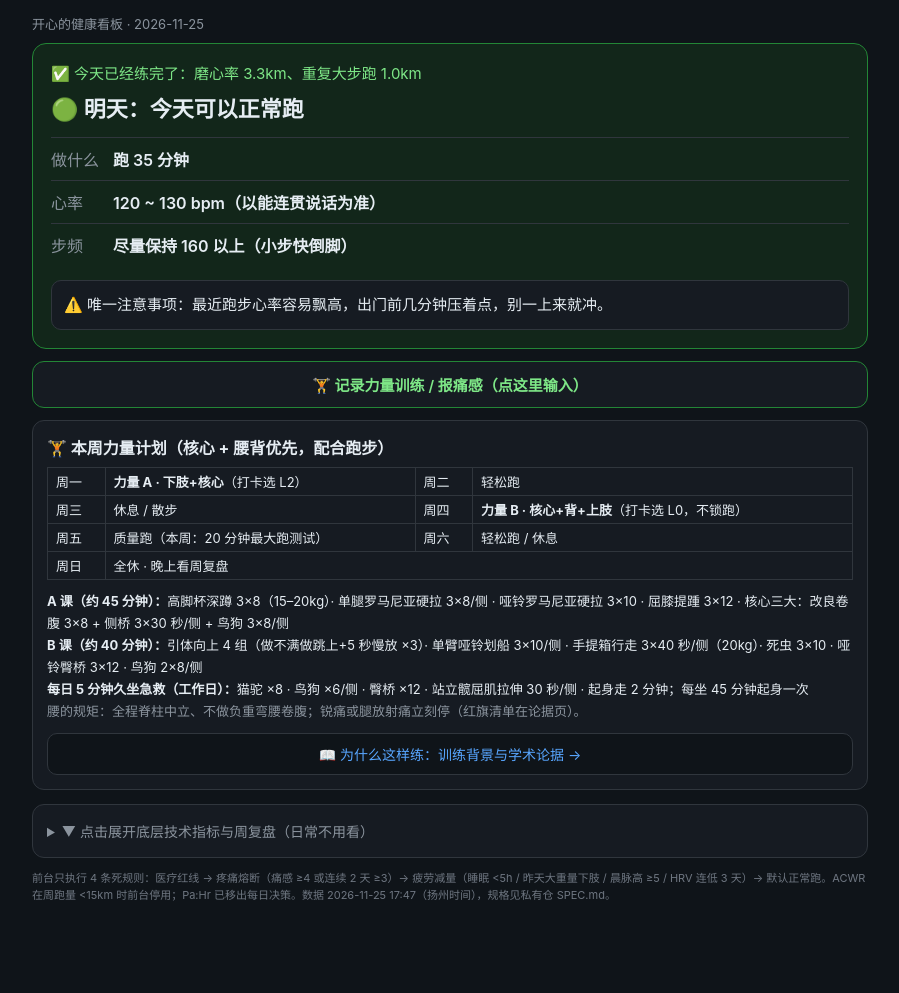
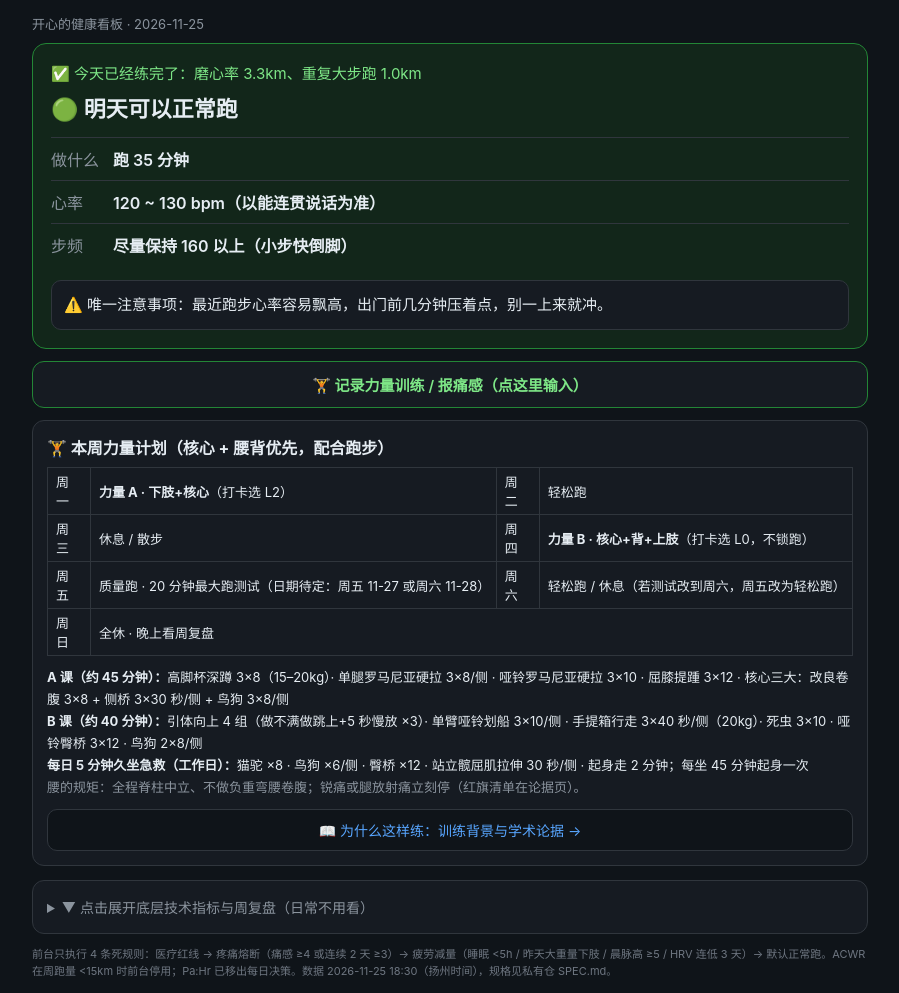
Before and after one commit to MMMMON/garmin-health-board, a plain HTML site: page index.html in a window 1280 px wide. Shown: the whole page, without its empty margins (190-1089 px from the left). Before the commit the page ends 917 px from the top, so only its background shows below. Drawn offline with Linux system fonts and the light colour scheme.

Commit message:
Fix front/backstage contradictions

```diff
--- a/index.html
+++ b/index.html
@@ -26,7 +26,7 @@ table.pt{border-collapse:collapse;margin:6px 0} table.pt td{border:1px solid #30
 </style></head><body>
 <div style="font-size:13px;color:#8b949e;margin:2px 0 10px">开心的健康看板 · 2026-11-25</div>
 <div class="front front">
-<div class='done'>✅ 今天已经练完了：磨心率 3.3km、重复大步跑 1.0km</div><div class='ftitle'>🟢 明天：今天可以正常跑</div>
+<div class='done'>✅ 今天已经练完了：磨心率 3.3km、重复大步跑 1.0km</div><div class='ftitle'>🟢 明天可以正常跑</div>
 <div class="frow"><span class="k">做什么</span><span class="v">跑 35 分钟</span></div>
 <div class="frow"><span class="k">心率</span><span class="v">120 ~ 130 bpm（以能连贯说话为准）</span></div>
 <div class="frow"><span class="k">步频</span><span class="v">尽量保持 160 以上（小步快倒脚）</span></div>
@@ -39,7 +39,7 @@ table.pt{border-collapse:collapse;margin:6px 0} table.pt td{border:1px solid #30
 <table style="border-collapse:collapse;width:100%;font-size:13px">
 <tr><td style="border:1px solid #30363d;padding:4px 8px">周一</td><td style="border:1px solid #30363d;padding:4px 8px"><b>力量 A · 下肢+核心</b>（打卡选 L2）</td><td style="border:1px solid #30363d;padding:4px 8px">周二</td><td style="border:1px solid #30363d;padding:4px 8px">轻松跑</td></tr>
 <tr><td style="border:1px solid #30363d;padding:4px 8px">周三</td><td style="border:1px solid #30363d;padding:4px 8px">休息 / 散步</td><td style="border:1px solid #30363d;padding:4px 8px">周四</td><td style="border:1px solid #30363d;padding:4px 8px"><b>力量 B · 核心+背+上肢</b>（打卡选 L0，不锁跑）</td></tr>
-<tr><td style="border:1px solid #30363d;padding:4px 8px">周五</td><td style="border:1px solid #30363d;padding:4px 8px">质量跑（本周：20 分钟最大跑测试）</td><td style="border:1px solid #30363d;padding:4px 8px">周六</td><td style="border:1px solid #30363d;padding:4px 8px">轻松跑 / 休息</td></tr>
+<tr><td style="border:1px solid #30363d;padding:4px 8px">周五</td><td style="border:1px solid #30363d;padding:4px 8px">质量跑 · 20 分钟最大跑测试（日期待定：周五 11-27 或周六 11-28）</td><td style="border:1px solid #30363d;padding:4px 8px">周六</td><td style="border:1px solid #30363d;padding:4px 8px">轻松跑 / 休息（若测试改到周六，周五改为轻松跑）</td></tr>
 <tr><td style="border:1px solid #30363d;padding:4px 8px">周日</td><td colspan="3" style="border:1px solid #30363d;padding:4px 8px">全休 · 晚上看周复盘</td></tr>
 </table>
 <div style="font-size:13px;line-height:1.7;margin-top:10px">
@@ -58,16 +58,16 @@ table.pt{border-collapse:collapse;margin:6px 0} table.pt td{border:1px solid #30
 配速进化（120–130 心率下的 Z2 跑，越小越快）：<table class='pt'><tr><td>11-02 周</td><td>2 次</td><td>8.95 分/km</td></tr><tr><td>11-09 周</td><td>3 次</td><td>8.5 分/km</td></tr><tr><td>11-16 周</td><td>4 次</td><td>9.05 分/km</td></tr><tr><td>11-23 周</td><td>2 次</td><td>8.4 分/km</td></tr></table>
 晨脉近 4 周（原始值，bpm）：<div style='margin:4px 0'><svg width='300' height='44' style='max-width:100%'><text x='0' y='10' fill='#8b949e' font-size='9'>48</text><text x='0' y='43' fill='#8b949e' font-size='9'>40</text><polyline points='18,17 28,6 38,25 49,28 59,36 69,21 79,17 90,28 100,25 110,28 120,14 130,21 141,25 151,17 161,25 171,28 182,28 192,32 202,25 212,28 222,25 233,21 243,21 253,21 263,25 274,25 284,21 294,21' fill='none' stroke='#58a6ff' stroke-width='1.5'/></svg><div style='font-size:12px;color:#c9d1d9'>最新 <b>44</b> · 4 周区间 40–48 · 每周平均：44 → 44 → 42 → 44</div></div>HRV 近 4 周（原始值，ms）：<div style='margin:4px 0'><svg width='300' height='44' style='max-width:100%'><text x='0' y='10' fill='#8b949e' font-size='9'>76</text><text x='0' y='43' fill='#8b949e' font-size='9'>44</text><polyline points='18,21 29,36 39,16 50,19 60,6 71,26 82,22 92,18 103,25 114,21 124,27 135,16 145,19 156,19 167,12 177,13 188,8 198,6 209,14 220,20 230,21 241,12 252,10 262,15 273,14 283,15 294,16' fill='none' stroke='#7ee787' stroke-width='1.5'/></svg><div style='font-size:12px;color:#c9d1d9'>最新 <b>65</b> · 4 周区间 44–76 · 每周平均：60 → 60 → 68 → 68</div></div></div>
 <h3>处方引擎（后台状态机 P0–P4）</h3>
-<div class='box'><div class='ptitle2'>✅ 今日已完成训练</div><div class='ptext'>今日已练：磨心率 3.3km、重复大步跑 1.0km。明日预告见下。</div><div class='ptitle2'>明日（引擎）· 🔴 关节熔断 · 零冲击替代</div><div class='chips'><div class='chip'><span>心率锁</span><b>120–126 单车</b></div><div class='chip'><span>步频</span><b>—</b></div><div class='chip'><span>力量</span><b>仅上肢+核心</b></div><div class='chip'><span>时长</span><b>35–40 分</b></div></div><div class='ptext'>禁跑：功率单车/划船机 35–40 分钟，心率锁 120–126；仅纯上肢推拉+卧姿核心，严禁深蹲硬拉与站姿负重。</div></div>
+<div class='box'><div class='ptitle2'>✅ 今日已完成训练</div><div class='ptext'>今日已练：磨心率 3.3km、重复大步跑 1.0km。明日预告见下。</div><div class='ptitle2'>明日（后台参考）· 后台背景 · 关节负荷指标偏高（v2 记录）</div><div class='chips'><div class='chip'><span>心率锁</span><b>120–126 单车</b></div><div class='chip'><span>步频</span><b>—</b></div><div class='chip'><span>力量</span><b>仅上肢+核心</b></div><div class='chip'><span>时长</span><b>35–40 分</b></div></div><div class='ptext'>v2 引擎背景记录：膝/足底通道 ACWR 超过 1.25，提示近期关节负荷爬升较快。按 v3 规则，周跑量未达 15km 时此信号不进入前台决策，明日安排以前台卡为准；此处仅作背景观察与周复盘素材，不作为执行指令。</div></div>
 <h3>⚠️ 风控引擎（后台）</h3>
 <div class='warn ok'>近 7–14 天无风控警告。</div><div class='cooled'>冷却中（72h，未恶化）：🔸 HR_DRIFT · 🔸 JOINT_OVERLOAD</div>
 <h3>核心 KPI（后台中间变量，仅供复盘）</h3>
 <div class="kpis">
 <div class="kpi"><div class="name">ANS 就绪度</div><div class="val">🟢 Z +0.88</div><div class="sub">LnHRV 7日均 4.199（中位 4.094，MAD σ 0.119）· CV7 0.054（基线 0.084）· ΔRHR +0 · 无附加闸门触发。前台规则：连续 3 天 HRV 明显偏低才介入减量。</div></div>
-<div class="kpi"><div class="name">EF / Pa:Hr（已移出每日决策，仅月度复盘参考）</div><div class="val">🔴 EF 0.89 · Pa:Hr 10.6%</div><div class="sub">最近 Z2（2026-11-25）：配速掉幅 7.4% · 28 天 EF 斜率 0.0016 · 睡眠 7.62h</div></div>
+<div class="kpi"><div class="name">EF / Pa:Hr（已移出每日决策，仅月度复盘参考）</div><div class="val">🔴 EF 0.89 · Pa:Hr 23.9%</div><div class="sub">最近 Z2（2026-11-25）：配速掉幅 17.1% · 28 天 EF 斜率 0.0016 · 睡眠 7.62h</div></div>
 <div class="kpi"><div class="name">机械负荷 ACWR（周跑量 <15km 时前台停用）</div><div class="val">膝 🔴 1.45 · 足底 🔴 1.45</div><div class="sub">步频/触地均用跑段口径 · 近 7 天步数增幅 77.0% · 本周跑量 9.3km</div></div>
 <div class="kpi"><div class="name">力量锁（L0–L3）</div><div class="val">🟢 剩余 0h</div><div class="sub">下肢力量最近 2026-11-23（L2）· 膝 VAS 未录入 · 足底 VAS 未录入</div></div>
 </div>
 </details>
-<div class="foot">前台只执行 4 条死规则：医疗红线 → 疼痛熔断（痛感 ≥4 或连续 2 天 ≥3）→ 疲劳减量（睡眠 &lt;5h / 昨天大重量下肢 / 晨脉高 ≥5 / HRV 连低 3 天）→ 默认正常跑。ACWR 在周跑量 &lt;15km 时前台停用；Pa:Hr 已移出每日决策。数据 2026-11-25 17:47（扬州时间），规格见私有仓 SPEC.md。</div>
+<div class="foot">前台只执行 4 条死规则：医疗红线 → 疼痛熔断（痛感 ≥4 或连续 2 天 ≥3）→ 疲劳减量（睡眠 &lt;5h / 昨天大重量下肢 / 晨脉高 ≥5 / HRV 连低 3 天）→ 默认正常跑。ACWR 在周跑量 &lt;15km 时前台停用；Pa:Hr 已移出每日决策。数据 2026-11-25 18:30（扬州时间），规格见私有仓 SPEC.md。</div>
 </body></html>
```
